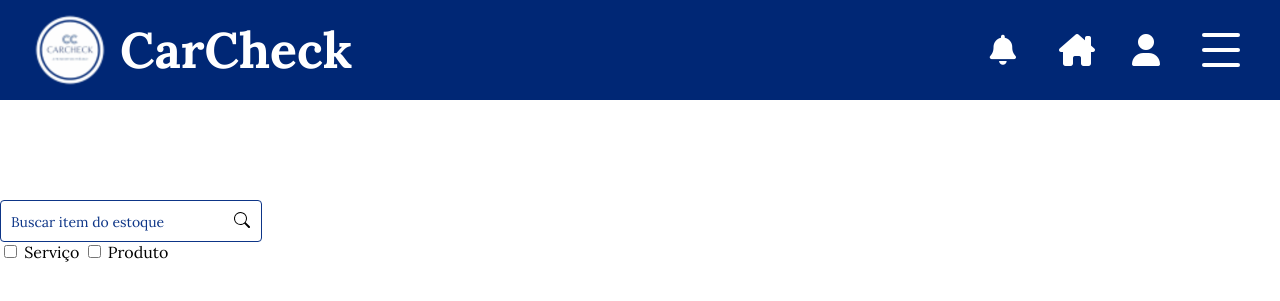
After one commit to RenatoPablo/carcheck_antigo, a PHP site: page /gerenciar-estoque.php in a window 1280 px wide. The commit adds this page. Shown: the top 301 px of the page. Run offline with PHP 8.4, Linux system fonts and the light colour scheme; the visitor is signed in with stand-in values (Sample User, id 1).

Commit message:
gerenciar estoque

```diff
--- /dev/null
+++ b/css/barra-pesquisa.css
@@ -0,0 +1,41 @@
+/* From Uiverse.io by xetrov47 */
+.search {
+    display: flex;
+    align-items: center;
+    text-align: center;
+    /* position: relative;
+    top: 200px; */
+  }
+
+  .search__input {
+    font-family: inherit;
+    font-size: inherit;
+    border: 1px solid #0d3587;
+    color: #767676;
+    padding: 5px 10px;
+    border-radius: 4px;
+    margin-right: -1.5rem;
+    height: 30px;
+    width: 15rem;
+  }
+
+  .search__input::-webkit-input-placeholder {
+    font-weight: 400;
+    color: #0d3587;
+    font-size: 14px;
+  }
+
+  .search__button {
+    border: none;
+    background-color: #fff;
+    margin-top: 0.1em;
+    margin-left: -10px;
+  }
+
+  .search__button:hover {
+    cursor: pointer;
+  }
+
+  .search input:focus {
+    outline: none;
+  }
--- /dev/null
+++ b/css/gerenciar-estoque.css
@@ -0,0 +1,4 @@
+.form-busca{
+    position: relative;
+    top: 200px;
+}
--- /dev/null
+++ b/js/buscar-estoque.js
@@ -0,0 +1,49 @@
+// Função para buscar os itens de estoque no banco de dados com AJAX
+function buscarEstoque() {
+    const input = document.getElementById('estoque'); // Campo de busca
+    const sugestoes = document.getElementById('sugestoes'); // Elemento para sugestões
+    const query = input.value; // Valor do campo de busca
+
+    // Obtém o valor da checkbox selecionada para o tipo
+    const tipoCheckbox = document.querySelector('input[name="tipo"]:checked');
+    const tipo = tipoCheckbox ? tipoCheckbox.value : ''; // Se houver checkbox marcada, pega o valor
+
+    // Limpar a lista de sugestões e ocultá-la se o campo estiver vazio
+    if (query.length === 0) {
+        sugestoes.innerHTML = '';
+        sugestoes.style.display = 'none'; // Ocultar sugestões
+        return;
+    }
+
+    // Fazer a requisição AJAX para buscar no estoque
+    const xhr = new XMLHttpRequest();
+    xhr.open('GET', '../config/busca-estoque.php?query=' + encodeURIComponent(query) + '&tipo=' + encodeURIComponent(tipo), true);
+    xhr.onload = function() {
+        if (xhr.status === 200) {
+            const itens = JSON.parse(xhr.responseText);
+            sugestoes.innerHTML = '';
+
+            // Se não houver sugestões, ocultar a lista
+            if (itens.length === 0) {
+                sugestoes.style.display = 'none';
+            } else {
+                sugestoes.style.display = 'block'; // Mostrar sugestões
+
+                // Limitar a lista a no máximo 10 itens
+                const maxItens = Math.min(itens.length, 10);
+                for (let i = 0; i < maxItens; i++) {
+                    const item = itens[i];
+                    const li = document.createElement('li');
+                    li.textContent = item.nome_servico_produto;
+                    li.onclick = function() {
+                        input.value = item.nome_servico_produto; // Preencher o input com o nome selecionado
+                        sugestoes.innerHTML = ''; // Limpar as sugestões
+                        sugestoes.style.display = 'none'; // Ocultar a lista de sugestões
+                    };
+                    sugestoes.appendChild(li);
+                }
+            }
+        }
+    };
+    xhr.send();
+}
--- /dev/null
+++ b/pages/gerenciar-estoque.php
@@ -0,0 +1,101 @@
+<?php
+    session_start();
+    // print_r($_SESSION);
+    if(!isset($_SESSION) OR $_SESSION['logado'] != true):
+		header("location: ../config/sair.php");
+	else:
+?>
+<!DOCTYPE html>
+<html lang="pt-br">
+<head>
+    <meta charset="UTF-8">
+    <meta name="viewport" content="width=device-width, initial-scale=1.0">
+    <title>Gerenciar estoque</title>
+    <link rel="stylesheet" href="../css/barra-pesquisa.css">
+    <link rel="stylesheet" href="../css/gerenciar-estoque.css">
+    <link href="../fontawesome/css/all.css" rel="stylesheet">
+    <link rel="stylesheet" href="../css/popup-not.css">
+    <link rel="stylesheet" href="../css/style.css">
+</head>
+<body>
+<header>
+
+<!-- Sidebar -->
+<div class="sidebar">
+    <a href="../pages/home-cliente.php">Home</a>
+    <a href="../pages/cadastrar-funci.php">Cadastrar Funcionário</a>
+    <a href="#clients">Clients</a>
+    <a href="../config/sair.php">Sair</a>
+</div>
+
+<div class="container-header">
+
+    <img src="../image/logo-carcheck.png" alt="Logo CarCheck" title="CarCheck">
+    <h1>CarCheck</h1>
+
+
+</div>
+
+<div class="icons">
+    <!-- Botão para mostrar a notificação -->
+    <button onclick="showNotification()" class="icons-not">
+    <i class="fa-solid fa-bell fa-2xl" style="color: #ffffff;"></i></button>
+
+    <!-- Popup de notificação -->
+    <div id="notification" class="notification">
+        <span id="notification-text">Este é um alerta de notificação!</span>
+        <span class="close-btn" onclick="closeNotification()">&times;</span>
+    </div>
+
+    <!-- <a href="pages/notificacao.html"><i class="fa-solid fa-bell fa-2xl" style="color: #ffffff;"></i></a> -->
+
+    <a href="../pages/home-funci.php"><i class="fa-solid fa-house-chimney fa-2xl casa" style="color: #ffffff;"></i></a>
+    <a href="../pages/perfil.php"><i class="fa-solid fa-user fa-2xl" style="color: #ffffff;"></i></a>
+</div>
+<input type="checkbox" id="checkbox" onclick="toggleSidebar()">
+<label for="checkbox" class="toggle">
+    <div class="bar bar--top"></div>
+    <div class="bar bar--middle"></div>
+    <div class="bar bar--bottom"></div>
+</label>
+</header>
+
+<form action="" class="form-busca">
+    <!-- barra de pesquisa -->
+    <div class="search">
+      <input placeholder="Buscar item do estoque" class="search__input" type="text" id="estoque" onkeyup="buscarEstoque()"/>
+      <button class="search__button">
+        <svg
+          viewBox="0 0 16 16"
+          class="bi bi-search"
+          fill="currentColor"
+          height="16"
+          width="16"
+          xmlns="http://www.w3.org/2000/svg"
+        >
+          <path
+            d="M11.742 10.344a6.5 6.5 0 1 0-1.397 1.398h-.001q.044.06.098.115l3.85 3.85a1 1 0 0 0 1.415-1.414l-3.85-3.85a1 1 0 0 0-.115-.1zM12 6.5a5.5 5.5 0 1 1-11 0 5.5 5.5 0 0 1 11 0"
+          ></path>
+        </svg>
+      </button>
+    </div>
+
+    <!-- Checkboxes para tipo de produto -->
+    <label>
+        <input type="checkbox" name="tipo" value="1"> Serviço
+    </label>
+    <label>
+        <input type="checkbox" name="tipo" value="2"> Produto
+    </label>
+
+    <!-- Sugestões aparecerão aqui -->
+    <ul id="sugestoes"></ul>
+</form>
+
+
+<script src="../js/buscar-estoque.js"></script>
+<script src="../js/script.js"></script>
+<script src="../js/popup-not.js"></script>
+</body>
+</html>
+<?php endif; ?>
--- a/pages/home-cliente.php
+++ b/pages/home-cliente.php
@@ -12,11 +12,11 @@
     <meta name="viewport" content="width=device-width, initial-scale=1.0">
     <link rel="shortcut icon" href="favicon.ico" type="image/x-icon">
     <link rel="stylesheet" href="../css/home-cliente.css">
-    <link rel="stylesheet" href="../css/style.css">
     <link rel="stylesheet" href="../css/card-itens.css">
     <title>CarCheck</title>
     <link href="../fontawesome/css/all.css" rel="stylesheet">
     <link rel="stylesheet" href="../css/popup-not.css">
+    <link rel="stylesheet" href="../css/style.css">
 </head>
 <body>
 
@@ -51,7 +51,7 @@
 
             <!-- <a href="pages/notificacao.html"><i class="fa-solid fa-bell fa-2xl" style="color: #ffffff;"></i></a> -->
 
-            <a href="pages/home.html"><i class="fa-solid fa-house-chimney fa-2xl casa" style="color: #ffffff;"></i></a>
+            <a href="../pages/home-cliente.php"><i class="fa-solid fa-house-chimney fa-2xl casa" style="color: #ffffff;"></i></a>
             <a href="../pages/perfil.php"><i class="fa-solid fa-user fa-2xl" style="color: #ffffff;"></i></a>
         </div>
         <input type="checkbox" id="checkbox" onclick="toggleSidebar()">
--- a/pages/home-funci.php
+++ b/pages/home-funci.php
@@ -101,7 +101,7 @@
                     <p class="heading">Cadastrar Serviços</p>
                 </div>
             </a>
-            <a href="">
+            <a href="../pages/gerenciar-estoque.php">
                 <div class="card">
                 <img src="../image/iconeGerenciarEstoque.png" alt="Gerenciar Estoque" class="img-card">
                     <p class="heading">Gerenciar Estoque</p>
```
Also changed, not shown: config/busca-estoque.php (added, +23 -0 lines), 1 other file.
